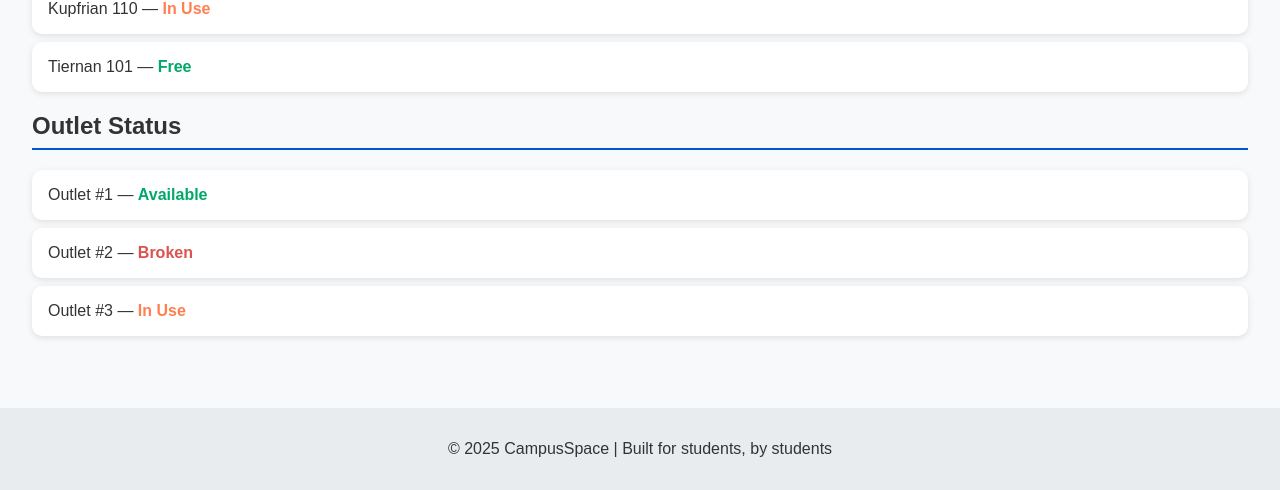
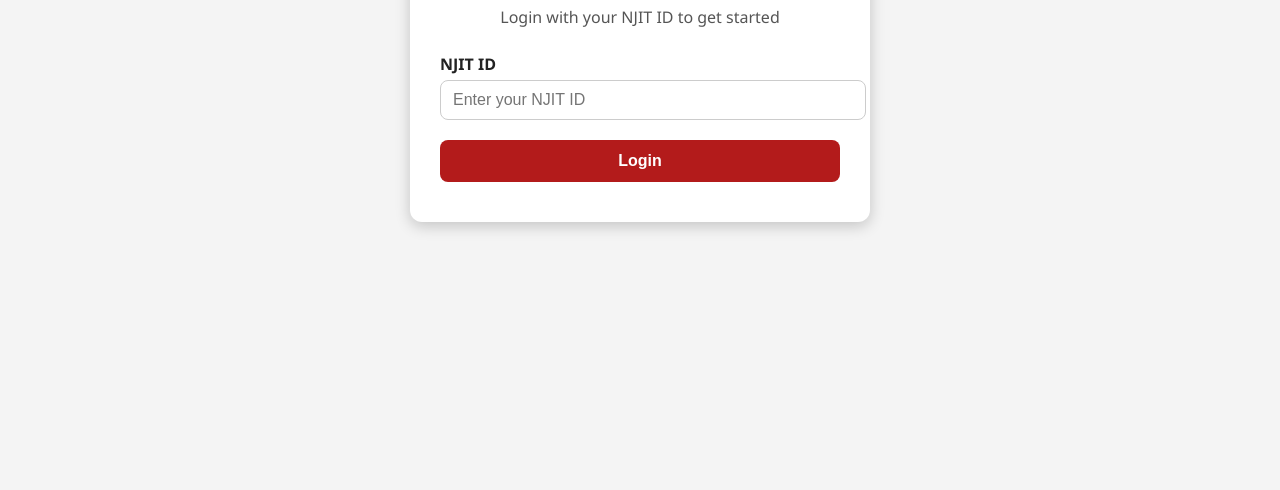
Before and after one commit to AnabhayanA/CampusSpace, a plain HTML site: page index.html in a window 1280 px wide. Shown: the part 346-836 px from the top of the page. After the commit the page ends 800 px from the top, so only its background shows below. Drawn offline with Linux system fonts and the light colour scheme.

Commit message:
adding map and color and more interactive

```diff
--- a/index.html
+++ b/index.html
@@ -3,35 +3,106 @@
 <head>
   <meta charset="UTF-8" />
   <meta name="viewport" content="width=device-width, initial-scale=1.0" />
-  <title>CampusSpace</title>
-  <link rel="stylesheet" href="style.css" />
+  <title>CampusSpace Login</title>
+  <link rel="stylesheet" href="style.css">
+  <style>
+    /* --- LOGIN PAGE STYLING --- */
+    body {
+      margin: 0;
+      font-family: 'Segoe UI', Tahoma, Geneva, Verdana, sans-serif;
+      background-color: #f4f4f4;
+      display: flex;
+      justify-content: center;
+      align-items: center;
+      height: 100vh;
+    }
+
+    .login-container {
+      display: flex;
+      justify-content: center;
+      align-items: center;
+      width: 100%;
+    }
+
+    .login-card {
+      background-color: #fff;
+      padding: 40px 30px;
+      border-radius: 12px;
+      box-shadow: 0 4px 15px rgba(0,0,0,0.2);
+      text-align: center;
+      max-width: 400px;
+      width: 90%;
+    }
+
+    .login-card h1 {
+      margin-bottom: 10px;
+      color: #b31b1b;
+    }
+
+    .login-card p {
+      color: #555;
+      margin-bottom: 25px;
+    }
+
+    .login-card label {
+      display: block;
+      text-align: left;
+      margin-bottom: 5px;
+      font-weight: bold;
+      color: #222;
+    }
+
+    .login-card input[type="text"] {
+      width: 100%;
+      padding: 10px 12px;
+      margin-bottom: 20px;
+      border: 1px solid #ccc;
+      border-radius: 8px;
+      font-size: 1rem;
+    }
+
+    .login-card button {
+      width: 100%;
+      padding: 12px;
+      background-color: #b31b1b;
+      color: #fff;
+      font-size: 1rem;
+      font-weight: bold;
+      border: none;
+      border-radius: 8px;
+      cursor: pointer;
+      transition: background 0.3s ease;
+    }
+
+    .login-card button:hover {
+      background-color: #ff2c2c;
+    }
+  </style>
 </head>
+
 <body>
-  <header>
-    <h1>CampusSpace</h1>
-    <p>Find free classrooms & working outlets around campus.</p>
-  </header>
+  <div class="login-container">
+    <div class="login-card">
+      <h1>CampusSpace</h1>
+      <p>Login with your NJIT ID to get started</p>
+      <form id="loginForm">
+        <label for="njitId">NJIT ID</label>
+        <input type="text" id="njitId" placeholder="Enter your NJIT ID" required>
+        <button type="submit">Login</button>
+      </form>
+    </div>
+  </div>
 
-  <main>
-    <section class="room-status">
-      <h2>Room Availability</h2>
-      <div class="room-card">Cullimore 204 — <span class="status free">Free</span></div>
-      <div class="room-card">Kupfrian 110 — <span class="status busy">In Use</span></div>
-      <div class="room-card">Tiernan 101 — <span class="status free">Free</span></div>
-    </section>
-
-    <section class="outlet-status">
-      <h2>Outlet Status</h2>
-      <div class="outlet-card">Outlet #1 — <span class="status good">Available</span></div>
-      <div class="outlet-card">Outlet #2 — <span class="status broken">Broken</span></div>
-      <div class="outlet-card">Outlet #3 — <span class="status taken">In Use</span></div>
-    </section>
-  </main>
-
-  <footer>
-    <p>© 2025 CampusSpace | Built for students, by students</p>
-  </footer>
-
-  <script src="script.js"></script>
+  <script>
+    const loginForm = document.getElementById('loginForm');
+    loginForm.addEventListener('submit', function(e) {
+      e.preventDefault();
+      const njitId = document.getElementById('njitId').value.trim();
+      if(njitId) {
+        localStorage.setItem('njitId', njitId);
+        window.location.href = 'dashboard.html';
+      }
+    });
+  </script>
 </body>
 </html>
--- a/stlye.css
+++ /dev/null
@@ -1,53 +0,0 @@
-body {
-  font-family: 'Poppins', sans-serif;
-  margin: 0;
-  background: #f8f9fa;
-  color: #333;
-}
-
-header {
-  background: #0056d2;
-  color: white;
-  padding: 1.5rem;
-  text-align: center;
-}
-
-main {
-  padding: 2rem;
-}
-
-h2 {
-  border-bottom: 2px solid #0056d2;
-  padding-bottom: 0.5rem;
-}
-
-.room-card, .outlet-card {
-  background: white;
-  border-radius: 10px;
-  padding: 1rem;
-  margin: 0.5rem 0;
-  box-shadow: 0 2px 6px rgba(0, 0, 0, 0.1);
-}
-
-.status {
-  font-weight: bold;
-}
-
-.free, .good {
-  color: #00a86b;
-}
-
-.busy, .taken {
-  color: #ff7f50;
-}
-
-.broken {
-  color: #d9534f;
-}
-
-footer {
-  text-align: center;
-  padding: 1rem;
-  background: #e9ecef;
-  margin-top: 2rem;
-}
--- a/style.css
+++ b/style.css
@@ -1,53 +1,76 @@
-body {
-  font-family: 'Poppins', sans-serif;
-  margin: 0;
-  background: #f8f9fa;
-  color: #333;
+header {
+  text-align: center;
+  background-color: #b31b1b;
+  padding: 20px 0;
+  color: #fff;
 }
 
-header {
-  background: #0056d2;
-  color: white;
-  padding: 1.5rem;
-  text-align: center;
+header h1 {
+  margin-bottom: 5px;
 }
 
-main {
-  padding: 2rem;
+main.dashboard {
+  text-align: center;
+  margin: 30px auto;
 }
 
-h2 {
-  border-bottom: 2px solid #0056d2;
-  padding-bottom: 0.5rem;
+.choice-buttons {
+  display: flex;
+  justify-content: center;
+  gap: 20px;
+  margin-top: 15px;
+}
+
+.choice-buttons .btn {
+  padding: 12px 20px;
+  font-size: 1rem;
+  font-weight: bold;
+  border-radius: 8px;
+  border: none;
+  cursor: pointer;
+  background-color: #b31b1b;
+  color: #fff;
+  transition: background 0.3s;
+}
+
+.choice-buttons .btn:hover {
+  background-color: #ff2c2c;
+}
+
+.cards-container {
+  display: flex;
+  flex-wrap: wrap;
+  justify-content: center;
+  gap: 15px;
+  margin: 20px 0;
 }
 
 .room-card, .outlet-card {
-  background: white;
+  background-color: #1a1a1a;
+  padding: 15px 20px;
   border-radius: 10px;
-  padding: 1rem;
-  margin: 0.5rem 0;
-  box-shadow: 0 2px 6px rgba(0, 0, 0, 0.1);
+  color: #fff;
+  min-width: 180px;
+  text-align: center;
+  transition: transform 0.2s, background 0.2s;
 }
 
-.status {
-  font-weight: bold;
+.room-card:hover, .outlet-card:hover {
+  transform: translateY(-5px);
+  background-color: #b31b1b;
 }
 
-.free, .good {
-  color: #00a86b;
-}
-
-.busy, .taken {
-  color: #ff7f50;
-}
-
-.broken {
-  color: #d9534f;
-}
+.status.free { color: #00ff00; font-weight: bold; }
+.status.busy { color: #ffcc00; font-weight: bold; }
+.status.broken { color: #ff0000; font-weight: bold; }
+.status.good { color: #00ff00; font-weight: bold; }
+.status.taken { color: #ffcc00; font-weight: bold; }
 
 footer {
   text-align: center;
-  padding: 1rem;
-  background: #e9ecef;
-  margin-top: 2rem;
+  padding: 15px 0;
+  margin-top: 30px;
+  background-color: #000;
+  color: #fff;
+  border-top: 2px solid #b31b1b;
 }
```
Also changed, not shown: dashboard.html (added, +166 -0 lines), assets/njit-map.png (added).
